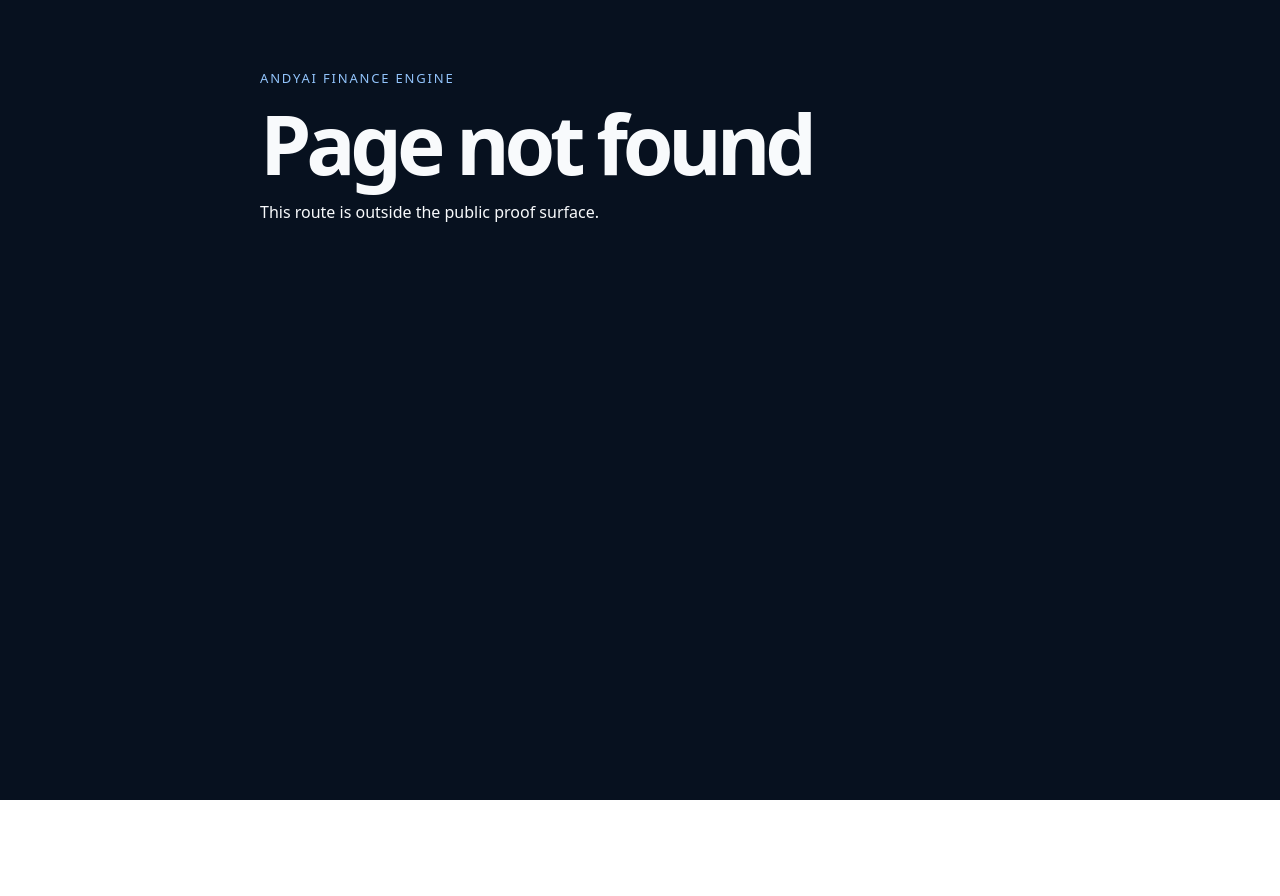
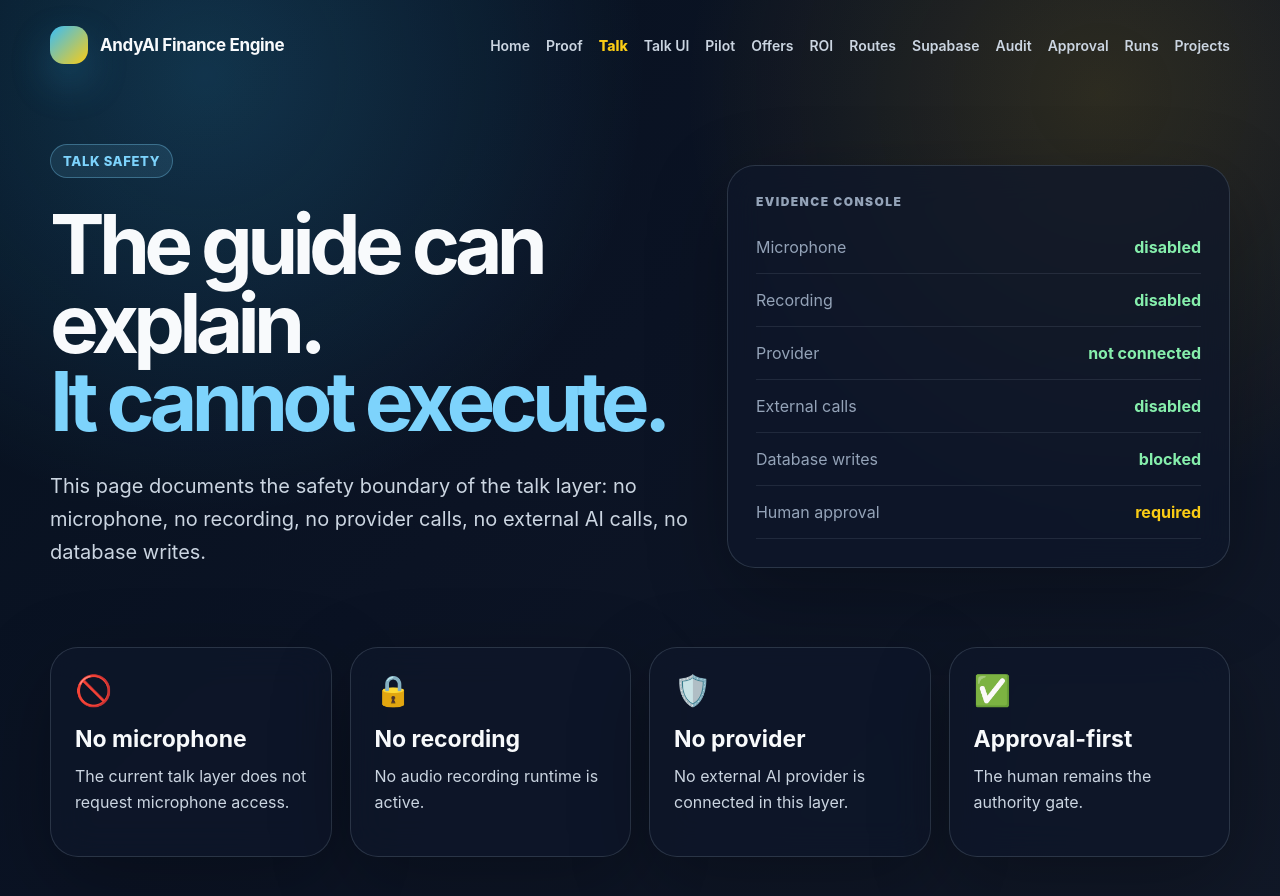
Before and after one commit to kolundzic/andyai-finance-engine, a Next.js app: page /talk-safety in a window 1280 px wide. Before the commit this address had no page. Shown: the top 896 px of the page. Before the commit the page ends 800 px from the top, so only its background shows below. Built offline with nearby package versions, Linux system fonts and the light colour scheme.

Commit message:
feat: add v16.7.0 talk safety evidence page

```diff
--- /dev/null
+++ b/app/talk-safety/page.tsx
@@ -0,0 +1,33 @@
+import { EvidenceConsole, FeatureGrid, PrestigePage } from "../../src/ui/finance-prestige-system";
+
+export const metadata = {
+  title: "AndyAI Finance Engine — Talk Safety",
+  description: "The talk layer safety boundary.",
+};
+
+export default function TalkSafetyPage() {
+  return (
+    <PrestigePage
+      active="/talk"
+      badge="Talk Safety"
+      title="The guide can explain."
+      accent="It cannot execute."
+      lead="This page documents the safety boundary of the talk layer: no microphone, no recording, no provider calls, no external AI calls, no database writes."
+      right={<EvidenceConsole rows={[
+        ["Microphone", "disabled", "green"],
+        ["Recording", "disabled", "green"],
+        ["Provider", "not connected", "green"],
+        ["External calls", "disabled", "green"],
+        ["Database writes", "blocked", "green"],
+        ["Human approval", "required", "gold"],
+      ]} />}
+    >
+      <FeatureGrid items={[
+        ["🚫", "No microphone", "The current talk layer does not request microphone access."],
+        ["🔒", "No recording", "No audio recording runtime is active."],
+        ["🛡️", "No provider", "No external AI provider is connected in this layer."],
+        ["✅", "Approval-first", "The human remains the authority gate."],
+      ]} />
+    </PrestigePage>
+  );
+}
--- a/package.json
+++ b/package.json
@@ -1,6 +1,6 @@
 {
   "name": "andyai-finance-engine",
-  "version": "16.6.0",
+  "version": "16.7.0",
   "private": true,
   "description": "AndyAI Finance Engine — public showcase powered by a governed financial modeling core.",
   "scripts": {
```
Also changed, not shown: 3 other files (tests, documents, lock files or other folders).
